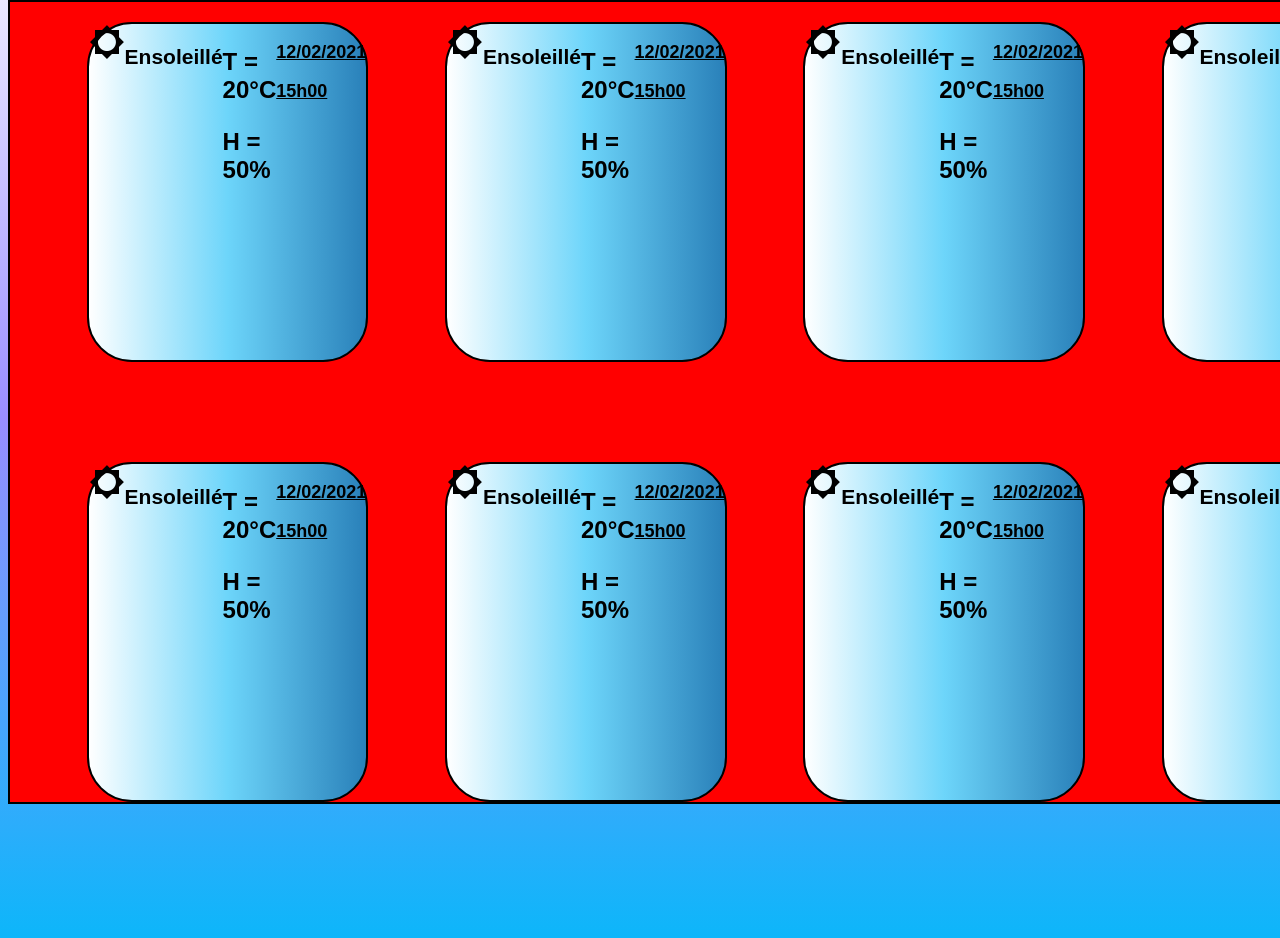
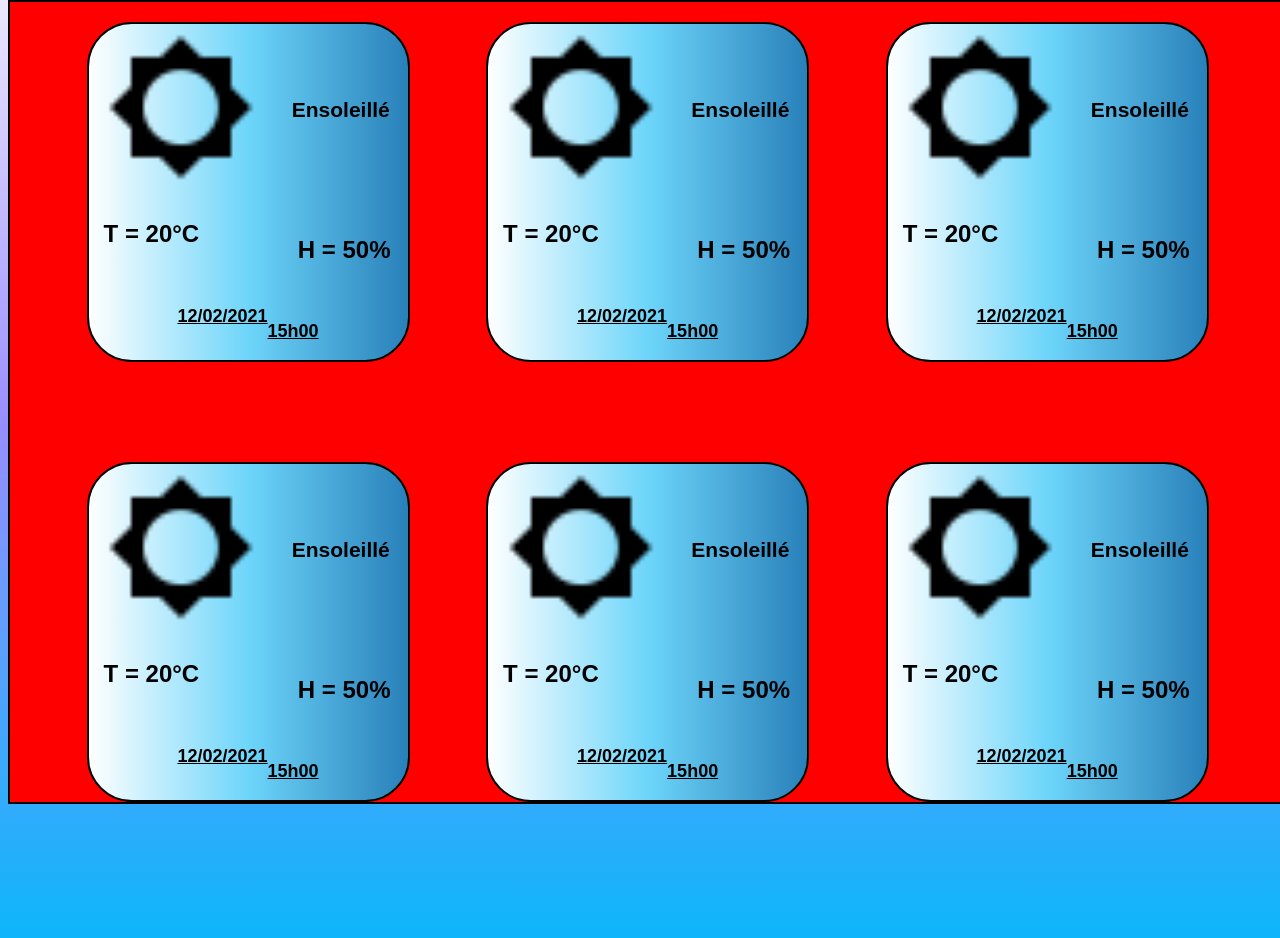
Before and after one commit to kemrode/stationMTO, a PHP site: page /history.html in a window 1280 px wide. Shown: the part 102-1040 px from the top of the page. Run offline with PHP 8.4, Linux system fonts and the light colour scheme.

Commit message:
<feat>3031:sign up Up

```diff
--- a/history.css
+++ b/history.css
@@ -254,28 +254,30 @@ a {
     flex: auto;
     margin-left:6%;
     flex-direction: row;
+    flex-wrap: wrap;
     justify-content: center;
     align-items: stretch;
     border: 2px black solid;
     border-radius: 45px/45px;
-    width:25%;
+    min-width:25%;
+    width:auto;
     height:auto;
     background: -webkit-linear-gradient(to right, #ffffffde, #6DD5FA, #2980B9);
     background: linear-gradient(to right, #FFFFFF, #6DD5FA, #2980B9);
 }
 
-.weatherPicture:{
+.weatherPicture:nth-child(1){
     margin: auto;
     align-self: center;
+    align-items: center;
 }
 .weatherPicture img{
-    margin: auto;
     width:auto;
     height:auto;
-    min-height: 0.5em;
+    min-height: 5em;
 }
 
-.lengendaryPicture:{
+.lengendaryPicture:nth-child(2){
     margin: auto;
     align-self: center;
 }
@@ -284,27 +286,30 @@ a {
     font-size: 0.7em;
 }
 
-#tempHumElementsContainer:{
+#tempHumElementsContainer:nth-child(3){
     display: flex;
+    flex:auto;
     flex-direction:row;
+    width:auto;
+    height:auto;
     justify-content: space-between;
 }
 
 .weatherTemperature{
-    /* margin-left:100px; */
+    margin-left:15px;
     align-self: flex-start;
     font-weight: bold;
     font-size: 0.8em;
 }
 
 .weatherHumidty{
-    /* margin-right:120px; */
+    margin-right:17px;
     align-self: flex-end;
     font-weight: bold;
     font-size: 0.8em;
 }
 
-#gdhContainer:{
+#gdhContainer:nth-child(4){
     display: flex;
     flex-direction:row;
     justify-content: space-between;
--- a/history.html
+++ b/history.html
@@ -306,7 +306,6 @@
                             </div>
 
                         </div>
-
                     </div>
                     <div id="box">
                         <div class="weatherPicture">
--- a/scriptJavaS.js
+++ b/scriptJavaS.js
@@ -14,7 +14,7 @@ script.type = 'text/javascript';
 document.getElementsByTagName('head')[0].appendChild(script);
 
 //definition of a constant for URL requests
-const url = 'http://192.168.137.195:5000/API/RASPBERRY/SIGNUP'
+const url = 'http://192.168.137.176:5000/API/RASPBERRY/SIGNUP/<string:xLastName>/<string:xFirstName>/<string:xCity>/<string:xEmail>/<string:xPassword>';
 
 //definition on variables used for sign up
 var nom = document.querySelector('#name');
@@ -141,7 +141,7 @@ submitBTN.addEventListener('click', ()=> {
 function transfer(key,value) {
     $.ajax({
     type: "POST",
-    url: "url",
+    url: url,
     data: key=value,
     dataType: "dataType",
     success: function (response) {
```
Also changed, not shown: 01_annexes/images/Station MTO CESI-DI20/historyImg.jpg (added).
